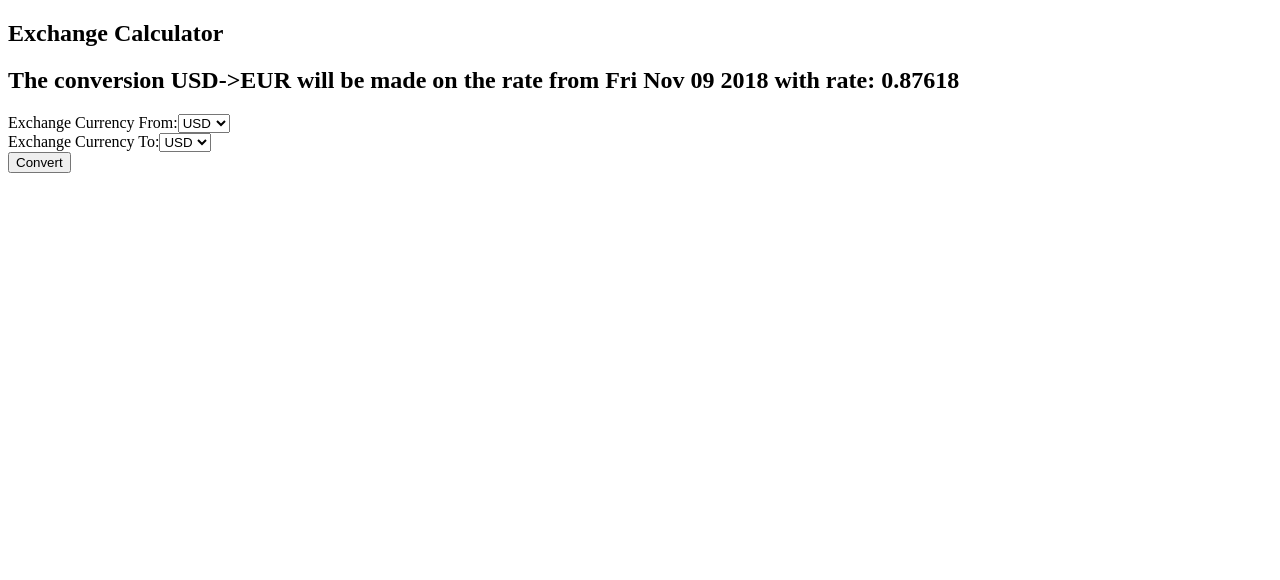
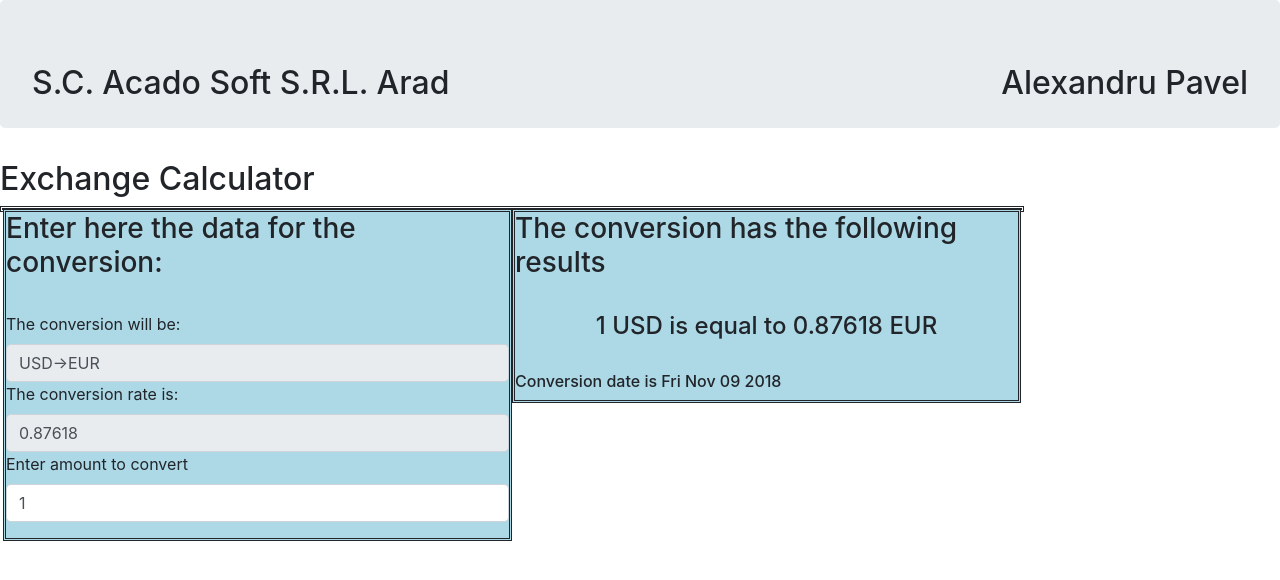
Before and after one commit to AlexandruPavel8/calculator, a React (Create React App) app: page / in a window 1280 px wide. Shown: the top 580 px of the page. Built offline with nearby package versions, Linux system fonts and the light colour scheme.

Commit message:
added the calculator and summary view + css

```diff
--- a/package.json
+++ b/package.json
@@ -4,6 +4,7 @@
   "private": true,
   "dependencies": {
     "react": "^16.6.1",
+    "react-bootstrap": "^0.32.4",
     "react-dom": "^16.6.1",
     "react-scripts": "2.1.1"
   },
--- a/public/index.html
+++ b/public/index.html
@@ -2,12 +2,18 @@
 <html lang="en">
   <head>
     <meta charset="utf-8">
+    <link rel="stylesheet" href="https://stackpath.bootstrapcdn.com/bootstrap/4.1.3/css/bootstrap.min.css" integrity="sha384-MCw98/SFnGE8fJT3GXwEOngsV7Zt27NXFoaoApmYm81iuXoPkFOJwJ8ERdknLPMO" crossorigin="anonymous">
     <title>Exchange Calculator by Alexandru Pavel</title>
   </head>
   <body>
     <noscript>
       You need to enable JavaScript to run this app.
     </noscript>
+    <div id="header" class="jumbotron">
+      <h2 style="text-align:left;float:left;">S.C. Acado Soft S.R.L. Arad</h2>
+      <h2 style="text-align:right;float:right;">Alexandru Pavel</h2>
+    </div>
+
     <div id="root"></div>
     <!--
       This HTML file is a template.
--- /dev/null
+++ b/src/Calculator.css
@@ -0,0 +1,16 @@
+.calculatorAndSummaryStyle {
+    width: 80%;
+    border-style: double;
+  }
+  .calculatorStyle {
+    float:left;
+    width: 50%;
+    background-color: lightblue;
+    border-style: double;
+  }
+  .summaryStyle {
+    float:right;
+    width: 50%;
+    background-color: lightblue;
+    border-style: double;
+  }
--- a/src/Calculator.js
+++ b/src/Calculator.js
@@ -1,52 +1,57 @@
 import React, { Component } from 'react';
+import {FormGroup, ControlLabel, FormControl} from 'react-bootstrap';
+import './Calculator.css';
+import Summary from './Summary';
 
 class Calculator extends Component {
     constructor(props) {
         super(props);
-        this.state = {
-          exchangeFrom: '',
-          exchangeTo: ''
-        };
+        this.state = {value: 1};
 
         this.handleChange = this.handleChange.bind(this);
-        this.handleSubmit = this.handleSubmit.bind(this);
       }
 
       handleChange(event) {
-        this.setState({exchangeFrom: event.target.value});
+        this.setState({value: event.target.value});
       }
 
-      handleSubmit(event) {
-        alert('A currency was submitted: ' + this.state.exchangeFrom);
-        alert('A currency was submitted: ' + this.state.exchangeTo);
-        event.preventDefault();
-      }
 
       render() {
         return (
-          <div id = "CalculatorDiv">
-          <h2>The conversion {this.props.convert} will be made on the rate from {this.props.date.toDateString()} with rate: {this.props.rate} </h2>
-          <form onSubmit={this.handleSubmit}>
-            <label>
-              Exchange Currency From:
-              <select name="exchangeFrom" value={this.state.exchangeFrom} onChange={this.handleChange} >
-                <option value="USD" selected="selected">USD</option>
-                <option value="EUR">EUR</option>
-                <option value="RON">RON</option>
-            </select>
-            </label>
-            <br></br>
-            <label>
-              Exchange Currency To:
-              <select name="exchangeTo" value={this.state.exchangeTo} onChange={this.handleChange} >
-                <option value="USD">USD</option>
-                <option value="EUR" selected="selected">EUR</option>
-                <option value="RON">RON</option>
-            </select>
-            </label>
-            <br></br>
-            <input type="submit" value="Convert" />
-          </form>
+          <div id="CalculatorAndSummaryDiv" className="calculatorAndSummaryStyle">
+
+            <div id = "CalculatorDiv" className="calculatorStyle">
+                <h3>Enter here the data for the conversion:</h3>
+                <br/>
+                <form >
+                <FormGroup controlId="exchangeFormGroup">
+                        <ControlLabel>The conversion will be:</ControlLabel>
+                        <FormControl readOnly
+                            type="text"
+                            value={this.props.convert}
+                        />
+
+                        <ControlLabel>The conversion rate is:</ControlLabel>
+                        <FormControl readOnly
+                            type="text"
+                            value={this.props.rate}
+                        />
+
+                        <ControlLabel>Enter amount to convert</ControlLabel>
+                        <FormControl
+                            type="number"
+                            value={this.state.value}
+                            placeholder="Enter amount to convert"
+                            onChange={this.handleChange}
+                        />
+                    </FormGroup>
+                </form>
+            </div>
+            <div className="summaryStyle">
+            <h3>The conversion has the following results</h3>
+            <br/>
+            <Summary amount={this.state.value} rate={this.props.rate} currencies={this.props.convert} date={this.props.date} />
+            </div>
           </div>
         );
       }
--- a/src/Header.js
+++ b/src/Header.js
@@ -4,7 +4,7 @@ class Header extends Component {
   render() {
     return (
       <div id = "HeaderDiv">
-        <h2>Exchange Calculator</h2>
+        <h2 align="left">Exchange Calculator</h2>
       </div>
     );
   }
--- /dev/null
+++ b/src/Summary.js
@@ -0,0 +1,17 @@
+import React, { Component } from 'react';
+
+class Summary extends Component {
+  render() {
+    const conversion = this.props.rate * this.props.amount;
+    const conversionCurrency = this.props.currencies.split("->");
+    return (
+      <div id = "SummaryDiv">
+        <h4 align="center">{this.props.amount} {conversionCurrency[0]} is equal to {conversion} {conversionCurrency[1]}</h4>
+        <br/>
+        <h6 align="left">Conversion date is {this.props.date.toDateString()}</h6>
+      </div>
+    );
+  }
+}
+
+export default Summary;
```
Also changed, not shown: 1 other file (tests, documents, lock files or other folders).
